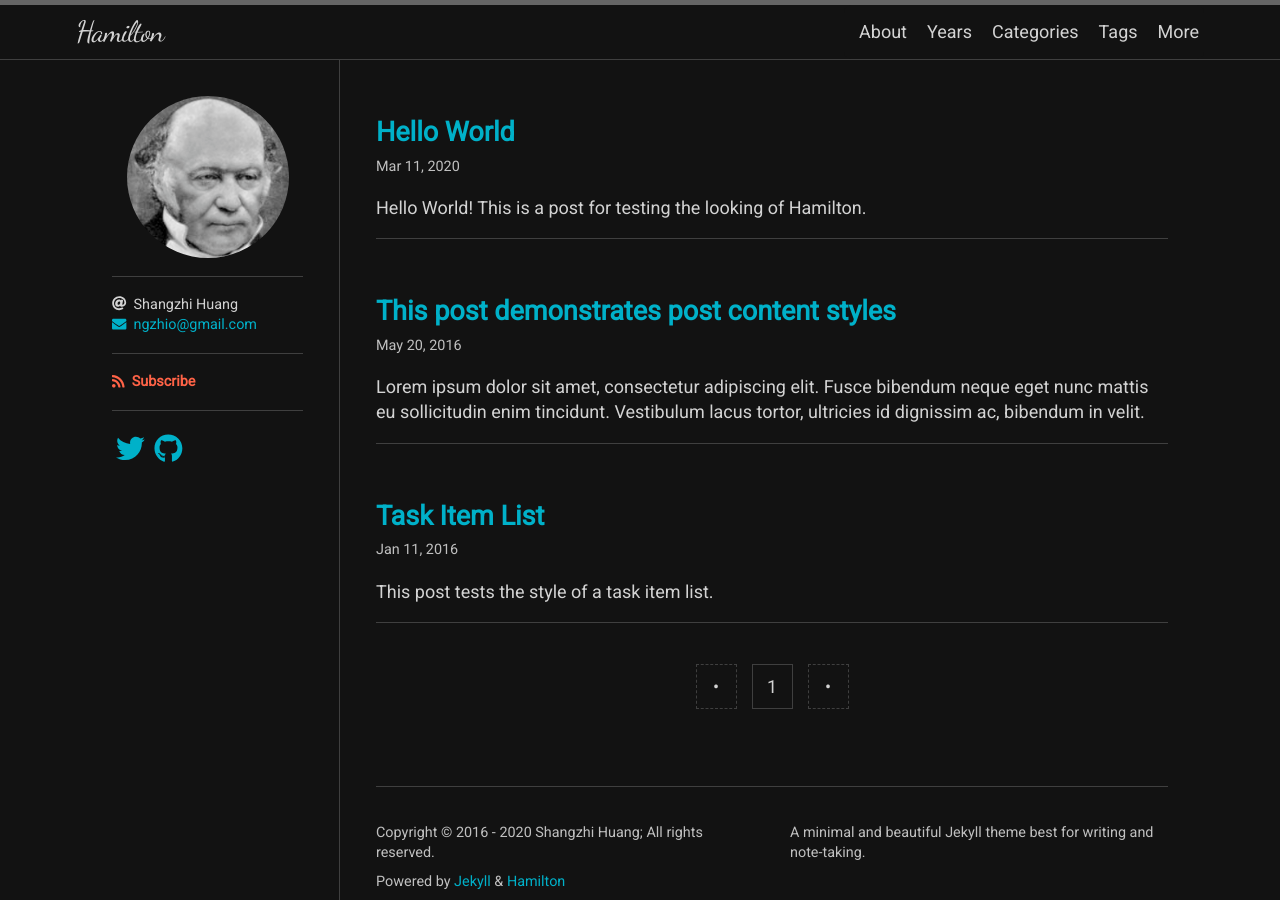
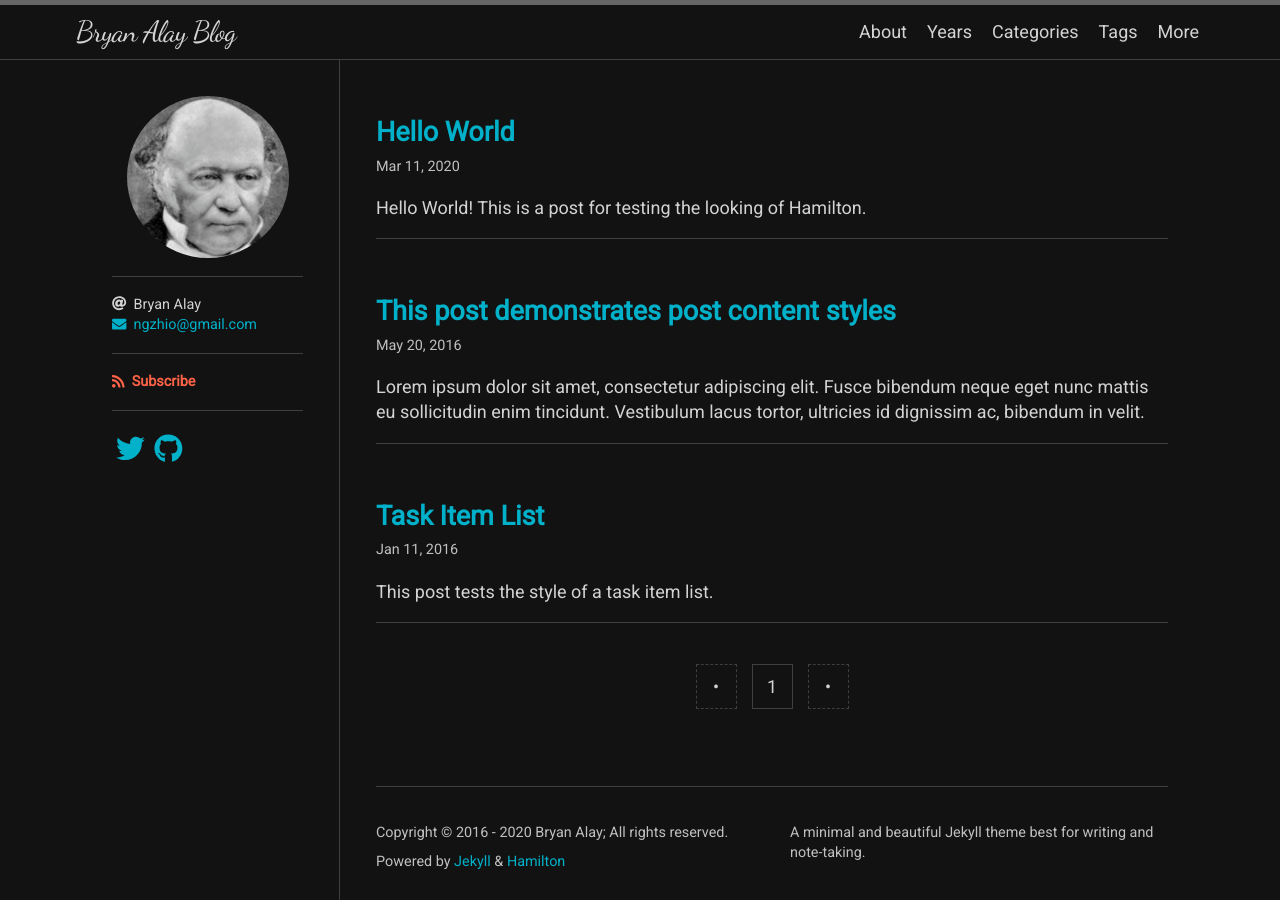
Before and after one commit to bryanalay/bryanblog, a Jekyll site: the page built from index.html, in a window 1280 px wide. Built offline with Jekyll 4.4.1, drawn with Linux system fonts in a browser that asks for light colours; nearby versions of some CDN libraries; some web fonts are replaced; the list of posts is cut into pages by our own code.

Commit message:
Update _config.yml

```diff
--- a/_config.yml
+++ b/_config.yml
@@ -1,6 +1,6 @@
-title: Hamilton
+title: Bryan Alay Blog
 description: A minimal and beautiful Jekyll theme best for writing and note-taking.
-author: Shangzhi Huang
+author: Bryan Alay
 avatar: /logo.png
 email: ngzhio@gmail.com
 
@@ -40,4 +40,4 @@ social:
     - https://www.facebook.com/ngzhio
     - https://github.com/ngzhio
 google_site_verification: u4WXQl0Eu66rsQo2kRdCNx
-lang: en
+lang: es
```
